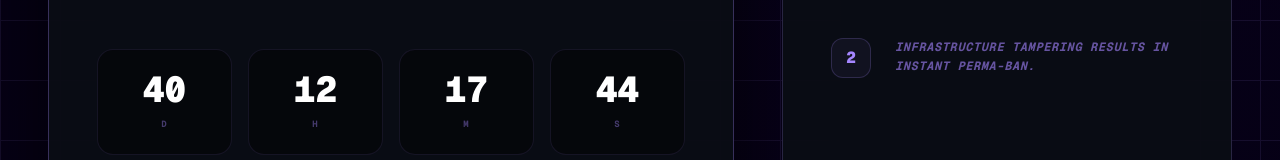
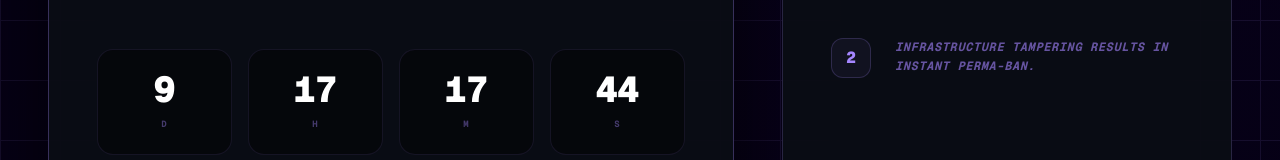
Before and after one commit to Prathamgg4/ctf-2026, a Next.js app: page / in a window 1280 px wide. Shown: the part 340-500 px from the top of the page. Built offline with nearby package versions, Linux system fonts and the light colour scheme; no server answers.

Commit message:
Verification Gmail

```diff
--- a/app/page.tsx
+++ b/app/page.tsx
@@ -42,7 +42,7 @@ export default function FinalPremiumCTF() {
   }, [mouseX, mouseY]);
 
   useEffect(() => {
-    const target = new Date('February 28, 2026 00:00:00').getTime();
+    const target = new Date('January 28, 2026 05:00:00').getTime();
     const interval = setInterval(() => {
       const diff = target - new Date().getTime();
       setTimeLeft({
```
